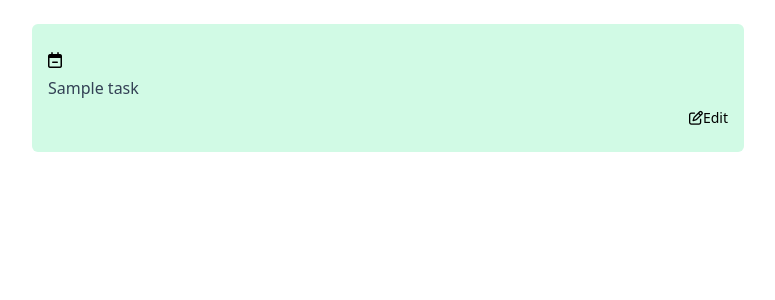
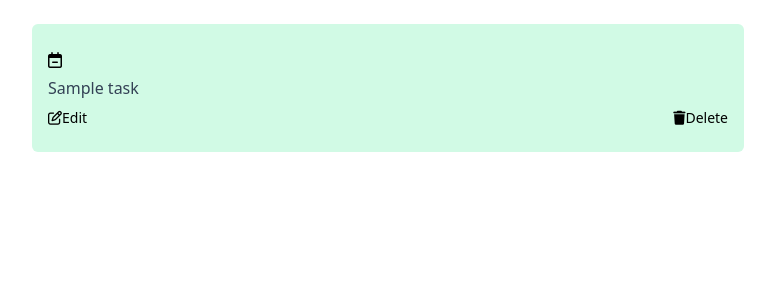
Before and after one commit to kitindi/django-tasks, a Django app: template tasks/templates/index.html in a window 1280 px wide. Shown: the part 328-628 px from the top of the page, without its empty margins (248-1023 px from the left). Run offline with Django 3.2, Linux system fonts and the light colour scheme; the template is opened without the code that fills it: most values are stand-ins (such as "Sample title", 1, 10 or a date in 2020); some libraries are stand-ins or nearby versions.

Commit message:
added delete view and its routing logic

```diff
--- a/tasks/templates/index.html
+++ b/tasks/templates/index.html
@@ -7,8 +7,9 @@
       <div class="py-6 px-4 bg-emerald-100 block w-full mb-4 rounded-md">
         <span><i class="fa-regular fa-calendar-minus mb-2"></i></span>
         <p class="text-md text-slate-700">{{task.title}}</p>
-        <div class="mt-2 flex justify-end">
+        <div class="mt-2 flex justify-between">
           <a href="edit/{{task.id}}" class="text-sm"><i class="fa-regular fa-pen-to-square"></i>Edit</span>
+          <a href="delete/{{task.id}}" class="text-sm"><i class="fa-solid fa-trash"></i>Delete</span>
         </div>
       </div>
 
```
Also changed, not shown: db.sqlite3.
